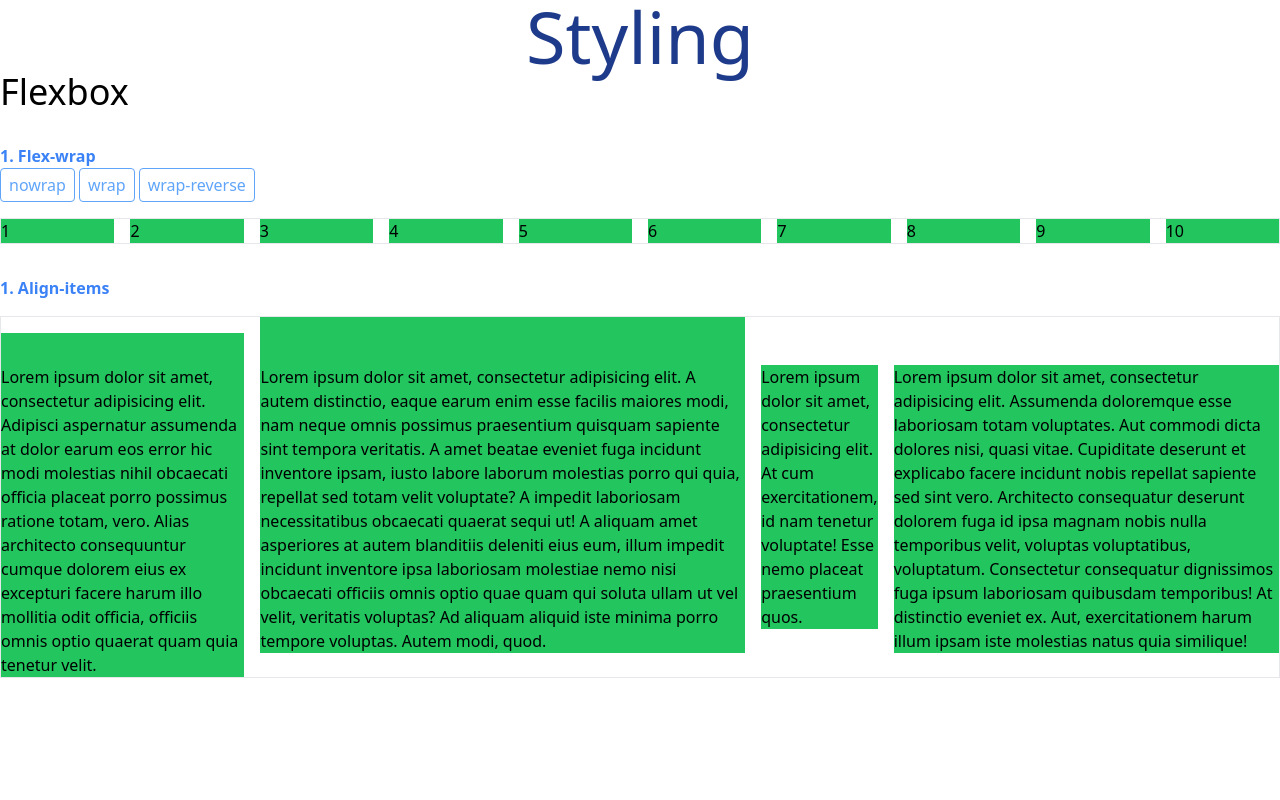
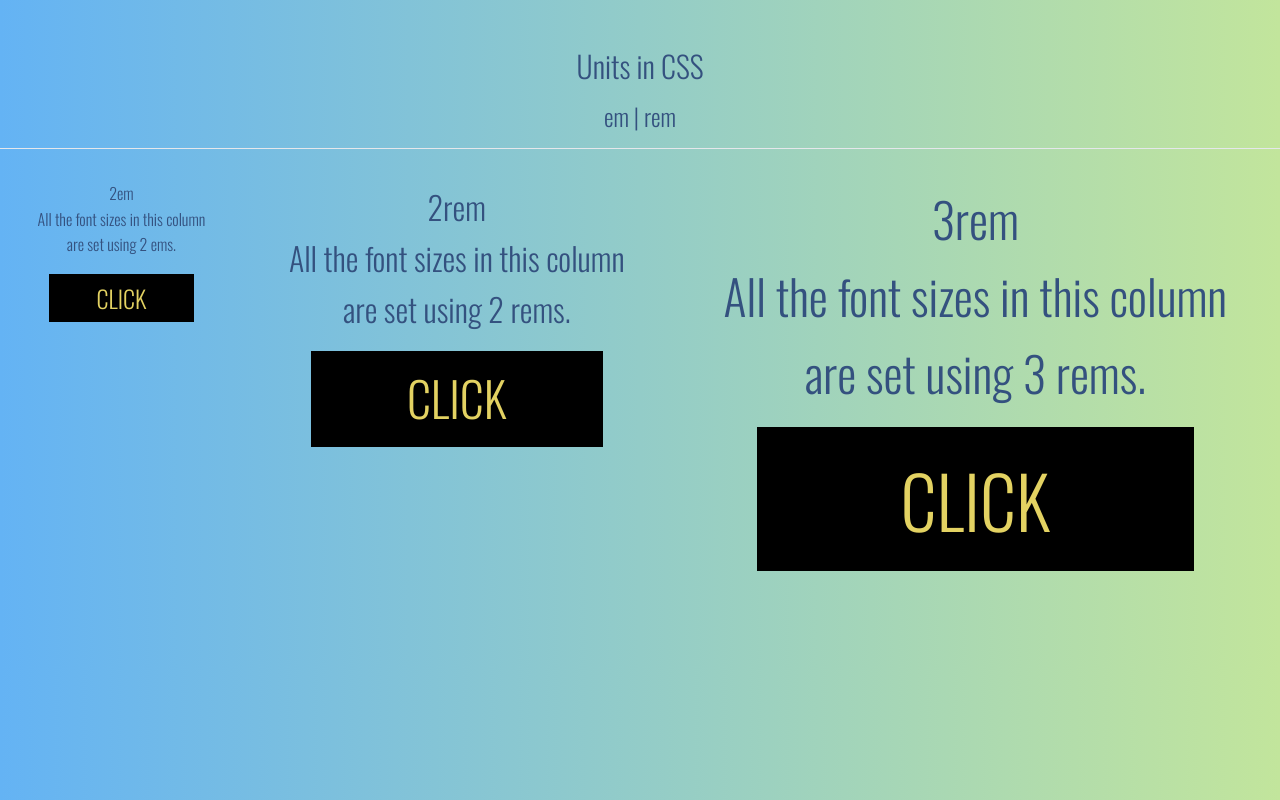
Before and after one commit to kai-phan/React-webpack, a React app: page /styling in a window 1280 px wide. Built offline with nearby package versions, Linux system fonts and the light colour scheme.

Commit message:
learn em rem

```diff
--- /dev/null
+++ b/src/containers/Styling/EmRem/Button.tsx
@@ -0,0 +1,23 @@
+import React from 'react';
+import classNames from 'classnames';
+
+import './button.css';
+
+type Props = {
+  size?: 'small' | 'large';
+};
+
+const Button: React.FC<Props> = ({ size, children }) => {
+  return (
+    <button
+      className={classNames('btn', {
+        'btn--lg': size === 'large',
+        'btn--sm': size === 'small',
+      })}
+    >
+      {children}
+    </button>
+  );
+};
+
+export default Button;
--- /dev/null
+++ b/src/containers/Styling/EmRem/button.css
@@ -0,0 +1,22 @@
+:root {
+    --size-sm: 1em;
+    --size-lg: 2em;
+    --btn-fs: 1.5em;
+}
+
+.btn {
+    font-size: var(--btn-fs);
+    padding: 0.2em 2em;
+    background: black;
+    text-transform: uppercase;
+    color: #e3d262;
+    margin: 1rem;
+}
+
+.btn.btn--lg {
+    font-size: var(--size-lg);
+}
+
+.btn.btn--sm {
+    font-size: var(--size-sm);
+}
--- /dev/null
+++ b/src/containers/Styling/EmRem/index.css
@@ -0,0 +1,21 @@
+.grid {
+    display: flex;
+    justify-content: center;
+    font-size: 0.5rem;
+}
+
+.col {
+    padding: 2rem;
+}
+
+.col.col--2em {
+    font-size: 2em;
+}
+
+.col.col--2rem {
+    font-size: 2rem;
+}
+
+.col.col--3rem {
+    font-size: 3rem;
+}
--- a/src/containers/Styling/EmRem/index.tsx
+++ b/src/containers/Styling/EmRem/index.tsx
@@ -1,7 +1,39 @@
 import React from 'react';
 
+import './index.css';
+import Button from './Button';
+
 const EmRem: React.FC = () => {
-  return <div>fdsafasdf</div>;
+  return (
+    <React.Fragment>
+      <h1 className="text-3xl">Units in CSS</h1>
+      <p className="text-2xl my-4">em | rem</p>
+      <hr />
+
+      <div className="grid">
+        <div className="col col--2em">
+          <h1>2em</h1>
+          <p>All the font sizes in this column are set using 2 ems.</p>
+
+          <Button>Click</Button>
+        </div>
+
+        <div className="col col--2rem">
+          <h1>2rem</h1>
+          <p>All the font sizes in this column are set using 2 rems.</p>
+
+          <Button>Click</Button>
+        </div>
+
+        <div className="col col--3rem">
+          <h1>3rem</h1>
+          <p>All the font sizes in this column are set using 3 rems.</p>
+
+          <Button>Click</Button>
+        </div>
+      </div>
+    </React.Fragment>
+  );
 };
 
 export default EmRem;
--- a/src/containers/Styling/index.tsx
+++ b/src/containers/Styling/index.tsx
@@ -1,11 +1,11 @@
 import React from 'react';
 
-import Flexbox from './Flexbox';
+import EmRem from './EmRem';
 
 const Styling: React.FC = () => {
   return (
     <React.Fragment>
-      <Flexbox />
+      <EmRem />
     </React.Fragment>
   );
 };
--- a/src/pages/Styling/index.tsx
+++ b/src/pages/Styling/index.tsx
@@ -5,7 +5,6 @@ import Container from 'src/containers/Styling';
 const Styling: React.FC = () => {
   return (
     <div className="container mx-auto">
-      <h1 className="text-7xl text-blue-900 text-center">Styling</h1>
       <Container />
     </div>
   );
--- a/src/router.config.tsx
+++ b/src/router.config.tsx
@@ -15,7 +15,16 @@ export default [
       },
       {
         path: 'styling',
-        element: loadable(() => import('src/pages/Styling')),
+        children: [
+          {
+            index: true,
+            element: loadable(() => import('src/pages/Styling')),
+          },
+          {
+            path: 'flex',
+            element: loadable(() => import('src/pages/Styling/Flexbox')),
+          },
+        ],
       },
     ],
   },
--- a/src/style/index.css
+++ b/src/style/index.css
@@ -1,9 +1,18 @@
-@tailwind base;
-@tailwind components;
-@tailwind utilities;
+@import url('https://fonts.googleapis.com/css?family=Oswald:300,700');
+@import "tailwindcss/base";
+@import "tailwindcss/components";
+@import "tailwindcss/utilities";
 
-@layer components {
-    .btn {
-        @apply px-2 border-blue-400 border mr-1 py-1 rounded text-blue-400
-    }
+html {
+    font-size: 16px;
 }
+
+body {
+    color: #34517f;
+    margin: 3em auto;
+    text-align: center;
+    background: linear-gradient(to left, #c2e59c , #64b3f4);
+    font-weight: 300;
+    font-size: 1em;
+    line-height: 1.6;
+}
--- a/tailwind.config.js
+++ b/tailwind.config.js
@@ -6,7 +6,7 @@ module.exports = {
   theme: {
     extend: {
       fontFamily: {
-        sans: ['Inter var', ...defaultTheme.fontFamily.sans],
+        sans: ['Oswald', ...defaultTheme.fontFamily.sans],
       },
     },
   },
```
